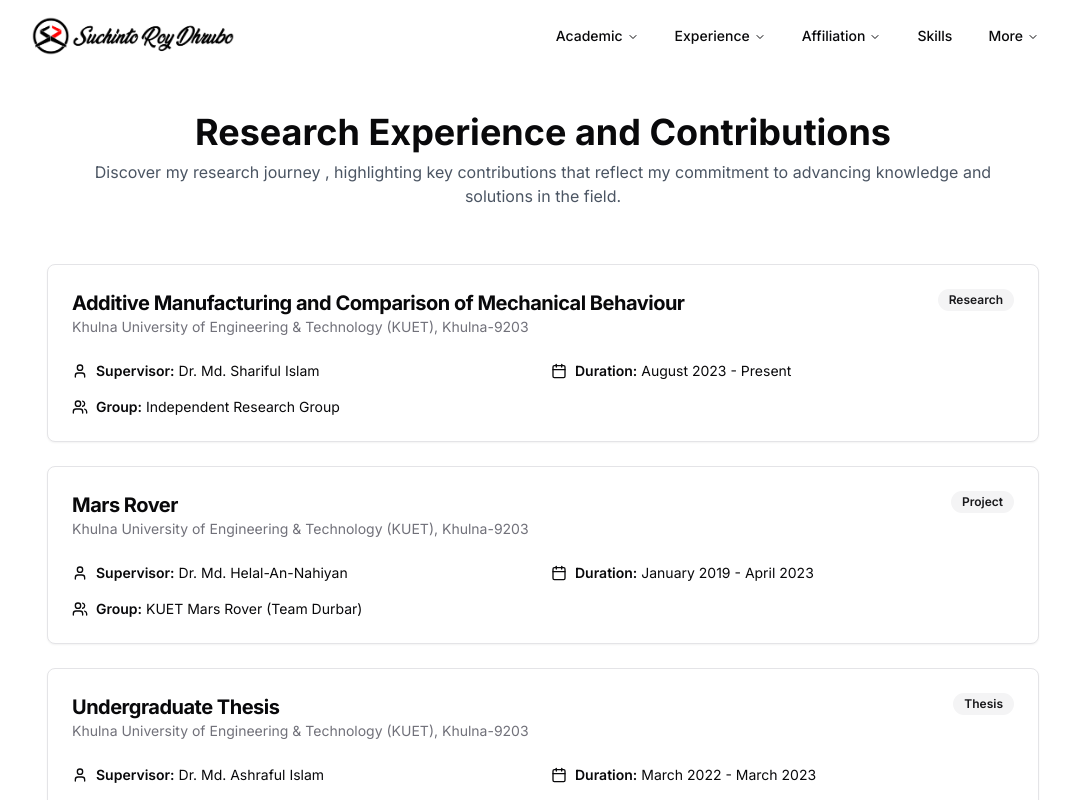
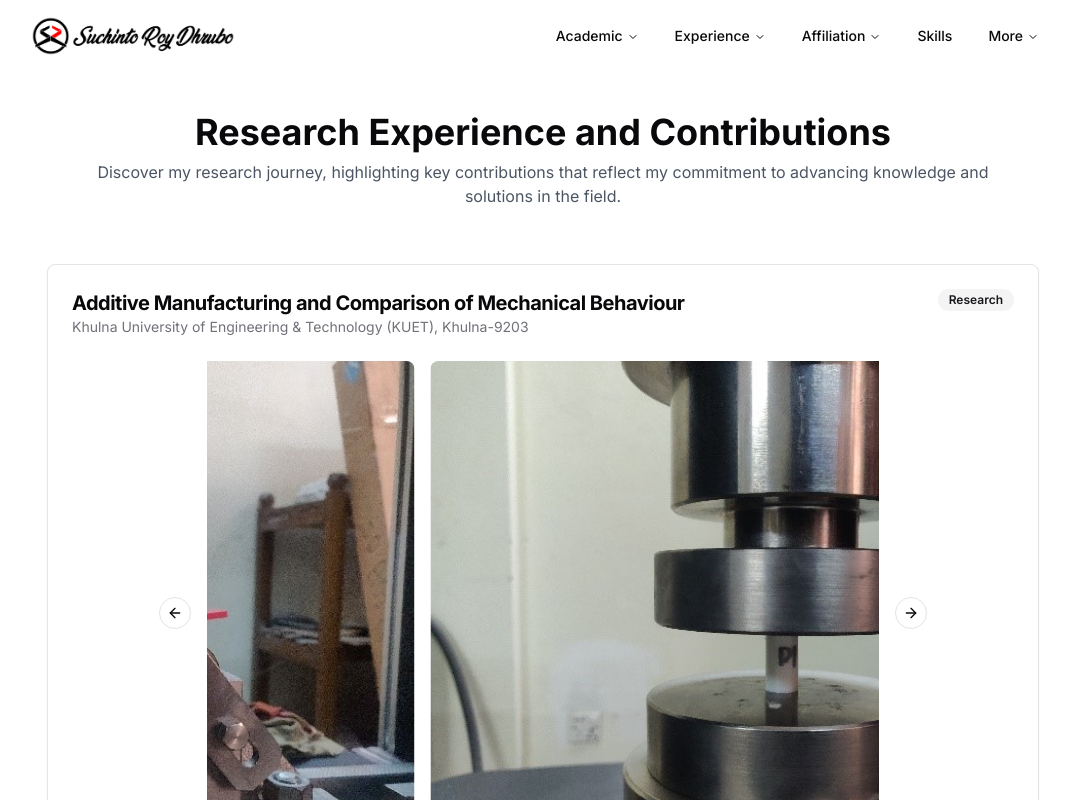
Before and after one commit to srdhrubo/srdhrubo, a Next.js app: page /research_experience in a window 1280 px wide. Shown: the top 800 px of the page, without its empty margins (97-1167 px from the left). Built offline with nearby package versions, Linux system fonts and the light colour scheme.

Commit message:
added images to research_experience page

```diff
--- a/src/app/(experience)/research_experience/page.tsx
+++ b/src/app/(experience)/research_experience/page.tsx
@@ -9,7 +9,7 @@ export default function ResearchExperiencePage() {
           Research Experience and Contributions
         </h1>
         <p className="text-gray-600 mt-2 px-10">
-          Discover my research journey , highlighting key contributions that
+          Discover my research journey, highlighting key contributions that
           reflect my commitment to advancing knowledge and solutions in the
           field.
         </p>
--- a/src/app/(experience)/research_experience/research-experience.tsx
+++ b/src/app/(experience)/research_experience/research-experience.tsx
@@ -1,4 +1,7 @@
+"use client";
+
 import React from "react";
+import Image from "next/image";
 import {
   Card,
   CardContent,
@@ -6,8 +9,18 @@ import {
   CardHeader,
   CardTitle,
 } from "@/components/ui/card";
+import Autoplay from "embla-carousel-autoplay";
 import { Badge } from "@/components/ui/badge";
 import { CalendarIcon, UserIcon, UsersIcon, BookOpenIcon } from "lucide-react";
+import {
+  Carousel,
+  CarouselContent,
+  CarouselItem,
+  CarouselNext,
+  CarouselPrevious,
+} from "@/components/ui/carousel";
+import { ResearchExperience } from "@/lib/type";
+import { researchExperiences } from "@/lib/data";
 
 export default function ResearchExperienceSection() {
   return (
@@ -26,6 +39,9 @@ function ResearchExperienceCard({
 }: {
   experience: ResearchExperience;
 }) {
+  const plugin = React.useRef(
+    Autoplay({ delay: 3000, stopOnInteraction: true })
+  );
   return (
     <Card className="mb-6">
       <CardHeader>
@@ -43,6 +59,43 @@ function ResearchExperienceCard({
       </CardHeader>
       <CardContent>
         <div className="grid grid-cols-1 md:grid-cols-2 gap-4">
+          {experience.images && experience.images.length > 0 && (
+            <div className="col-span-full mb-4">
+              {experience.images.length === 1 ? (
+                <Image
+                  src={experience.images[0]}
+                  alt={`Image for ${experience.title}`}
+                  width={800}
+                  height={400}
+                  className="w-full h-auto rounded-lg"
+                />
+              ) : (
+                <Carousel
+                  className="w-full max-w-2xl mx-auto"
+                  opts={{ loop: true, align: "center" }}
+                  plugins={[plugin.current]}
+                  onMouseEnter={plugin.current.stop}
+                  onMouseLeave={plugin.current.reset}
+                >
+                  <CarouselContent>
+                    {experience.images.map((image, index) => (
+                      <CarouselItem key={index}>
+                        <Image
+                          src={image}
+                          alt={`Image ${index + 1} for ${experience.title}`}
+                          width={800}
+                          height={400}
+                          className="w-full h-auto rounded-lg"
+                        />
+                      </CarouselItem>
+                    ))}
+                  </CarouselContent>
+                  <CarouselPrevious className="max-sm:left-1 max-sm:opacity-60 max-sm:border max-sm:border-black" />
+                  <CarouselNext className="max-sm:right-1 max-sm:opacity-60 max-sm:border max-sm:border-black" />
+                </Carousel>
+              )}
+            </div>
+          )}
           <div className="flex items-center">
             <UserIcon className="mr-2 h-4 w-4" />
             <p className="text-sm">
@@ -84,60 +137,3 @@ function ResearchExperienceCard({
     </Card>
   );
 }
-
-interface ResearchExperience {
-  title: string;
-  institution: string;
-  group?: string;
-  supervisor: string;
-  startDate: string;
-  endDate: string;
-  type: "research" | "project" | "thesis";
-  thesisTitle?: string;
-  projectTitle?: string;
-}
-
-const researchExperiences: ResearchExperience[] = [
-  {
-    title: "Additive Manufacturing and Comparison of Mechanical Behaviour",
-    institution:
-      "Khulna University of Engineering & Technology (KUET), Khulna-9203",
-    group: "Independent Research Group",
-    supervisor: "Dr. Md. Shariful Islam",
-    startDate: "August 2023",
-    endDate: "Present",
-    type: "research",
-  },
-  {
-    title: "Mars Rover",
-    institution:
-      "Khulna University of Engineering & Technology (KUET), Khulna-9203",
-    group: "KUET Mars Rover (Team Durbar)",
-    supervisor: "Dr. Md. Helal-An-Nahiyan",
-    startDate: "January 2019",
-    endDate: "April 2023",
-    type: "project",
-  },
-  {
-    title: "Undergraduate Thesis",
-    institution:
-      "Khulna University of Engineering & Technology (KUET), Khulna-9203",
-    supervisor: "Dr. Md. Ashraful Islam",
-    startDate: "March 2022",
-    endDate: "March 2023",
-    type: "thesis",
-    thesisTitle:
-      "A Numerical Study of Aerodynamic Performance of Corrugated Airfoil of a Dragonfly Wing Section",
-  },
-  {
-    title: "Undergraduate Project",
-    institution:
-      "Khulna University of Engineering & Technology (KUET), Khulna-9203",
-    supervisor: "Dr. Md. Shariful Islam",
-    startDate: "February 2020",
-    endDate: "March 2022",
-    type: "project",
-    projectTitle:
-      "Construction & Performance Test of Electromagnetic Braking System",
-  },
-];
```
